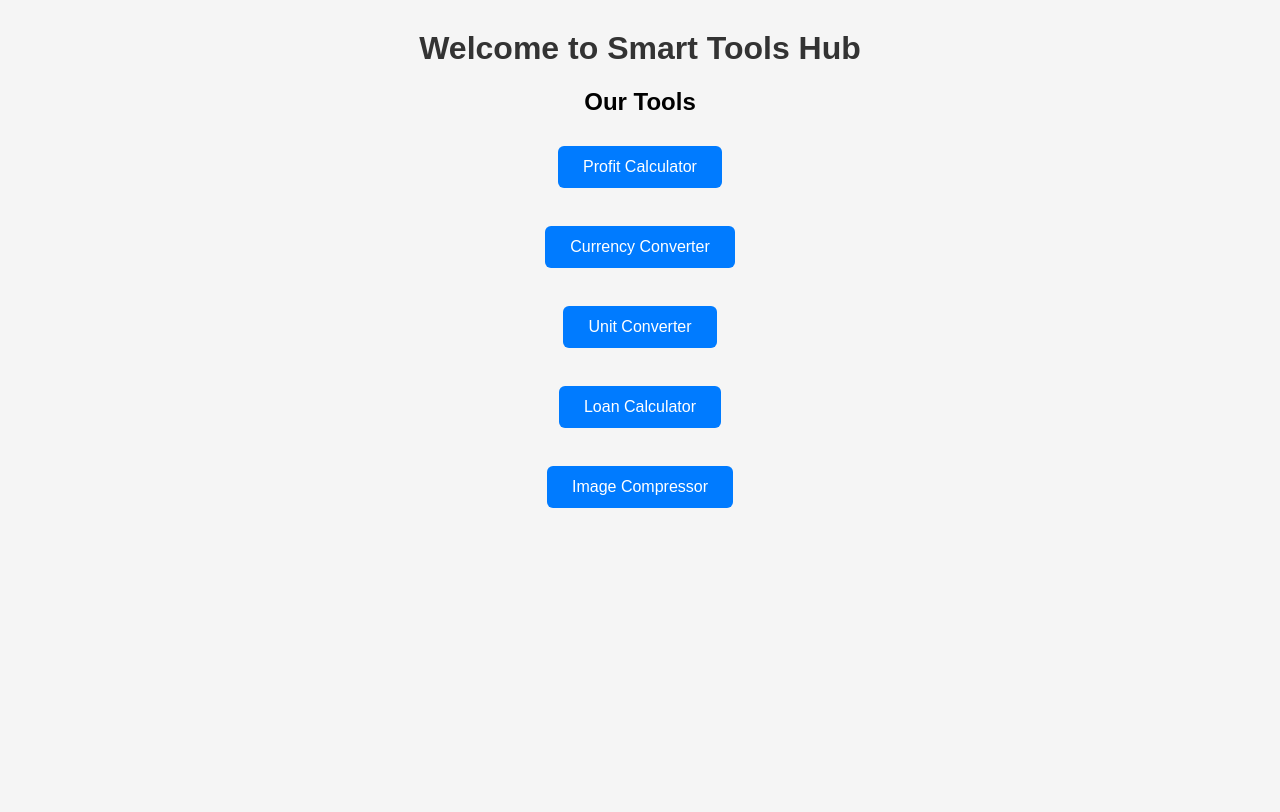
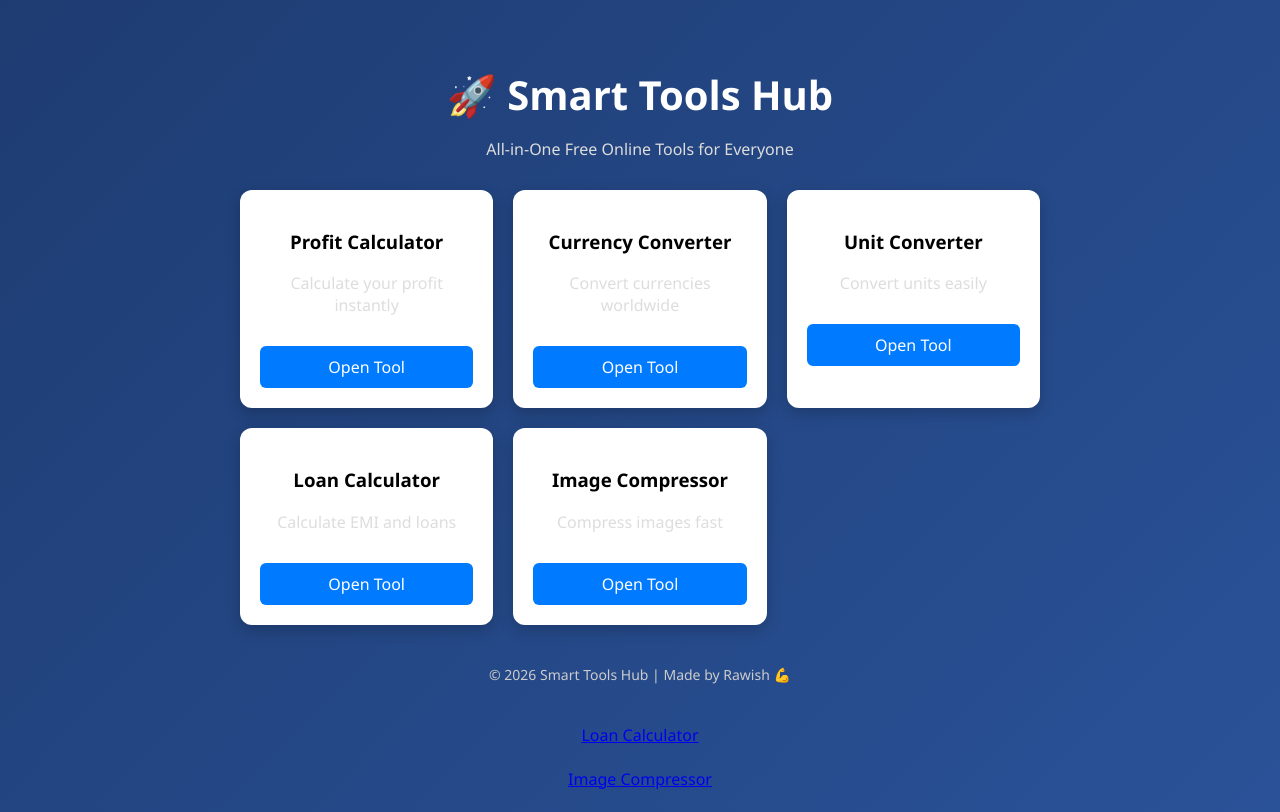
Before and after one commit to Rawish007/Smart-Tools-Hub, a Flask app: page / in a window 1280 px wide. Before the commit the page ends 508 px from the top, so only its background shows below. Run offline with Flask 3, Linux system fonts and the light colour scheme.

Commit message:
Update index.html

```diff
--- a/templates/index.html
+++ b/templates/index.html
@@ -1,40 +1,122 @@
+<!DOCTYPE html>
+<html>
 <head>
     <title>Smart Tools Hub</title>
 
     <style>
         body {
-            font-family: Arial;
+            margin: 0;
+            font-family: 'Segoe UI', sans-serif;
+            background: linear-gradient(135deg, #1e3c72, #2a5298);
+            color: white;
             text-align: center;
-            background-color: #f5f5f5;
+        }
+
+        .container {
+            padding: 40px 20px;
         }
 
         h1 {
-            color: #333;
+            font-size: 40px;
+            margin-bottom: 10px;
         }
 
-        a {
-            display: inline-block;
-            padding: 12px 25px;
-            margin: 10px;
-            background-color: #007bff;
+        p {
+            color: #ddd;
+            margin-bottom: 30px;
+        }
+
+        .tools {
+            display: grid;
+            grid-template-columns: repeat(auto-fit, minmax(200px, 1fr));
+            gap: 20px;
+            max-width: 800px;
+            margin: auto;
+        }
+
+        .card {
+            background: white;
+            color: black;
+            padding: 20px;
+            border-radius: 12px;
+            box-shadow: 0 5px 15px rgba(0,0,0,0.2);
+            transition: 0.3s;
+        }
+
+        .card:hover {
+            transform: translateY(-5px);
+            box-shadow: 0 10px 25px rgba(0,0,0,0.3);
+        }
+
+        .card a {
+            display: block;
+            margin-top: 10px;
+            padding: 10px;
+            background: #007bff;
             color: white;
             text-decoration: none;
             border-radius: 6px;
-            font-size: 16px;
         }
 
-        a:hover {
-            background-color: #0056b3;
+        .card a:hover {
+            background: #0056b3;
+        }
+
+        .footer {
+            margin-top: 40px;
+            font-size: 14px;
+            color: #ccc;
         }
     </style>
 </head>
-<h1 style="margin-top: 30px;">Welcome to Smart Tools Hub</h1>
-    <h2>Our Tools</h2>
 
-    <a href="/profit">Profit Calculator</a><br><br>
-    <a href="/currency">Currency Converter</a><br><br>
-    <a href="/unit">Unit Converter</a><br><br>
-    <a href="/loan">Loan Calculator</a><br><br>
+<body>
+
+<div class="container">
+    <h1>🚀 Smart Tools Hub</h1>
+    <p>All-in-One Free Online Tools for Everyone</p>
+
+    <div class="tools">
+
+        <div class="card">
+            <h3>Profit Calculator</h3>
+            <p>Calculate your profit instantly</p>
+            <a href="/profit">Open Tool</a>
+        </div>
+
+        <div class="card">
+            <h3>Currency Converter</h3>
+            <p>Convert currencies worldwide</p>
+            <a href="/currency">Open Tool</a>
+        </div>
+
+        <div class="card">
+            <h3>Unit Converter</h3>
+            <p>Convert units easily</p>
+            <a href="/unit">Open Tool</a>
+        </div>
+
+        <div class="card">
+            <h3>Loan Calculator</h3>
+            <p>Calculate EMI and loans</p>
+            <a href="/loan">Open Tool</a>
+        </div>
+
+        <div class="card">
+            <h3>Image Compressor</h3>
+            <p>Compress images fast</p>
+            <a href="/image-compressor">Open Tool</a>
+        </div>
+
+    </div>
+
+    <div class="footer">
+        © 2026 Smart Tools Hub | Made by Rawish 💪
+    </div>
+</div>
+
+</body>
+</html>    <a href="/loan">Loan Calculator</a><br><br>
     <a href="/image-compressor">Image Compressor</a><br><br>
 
 </body>
```
